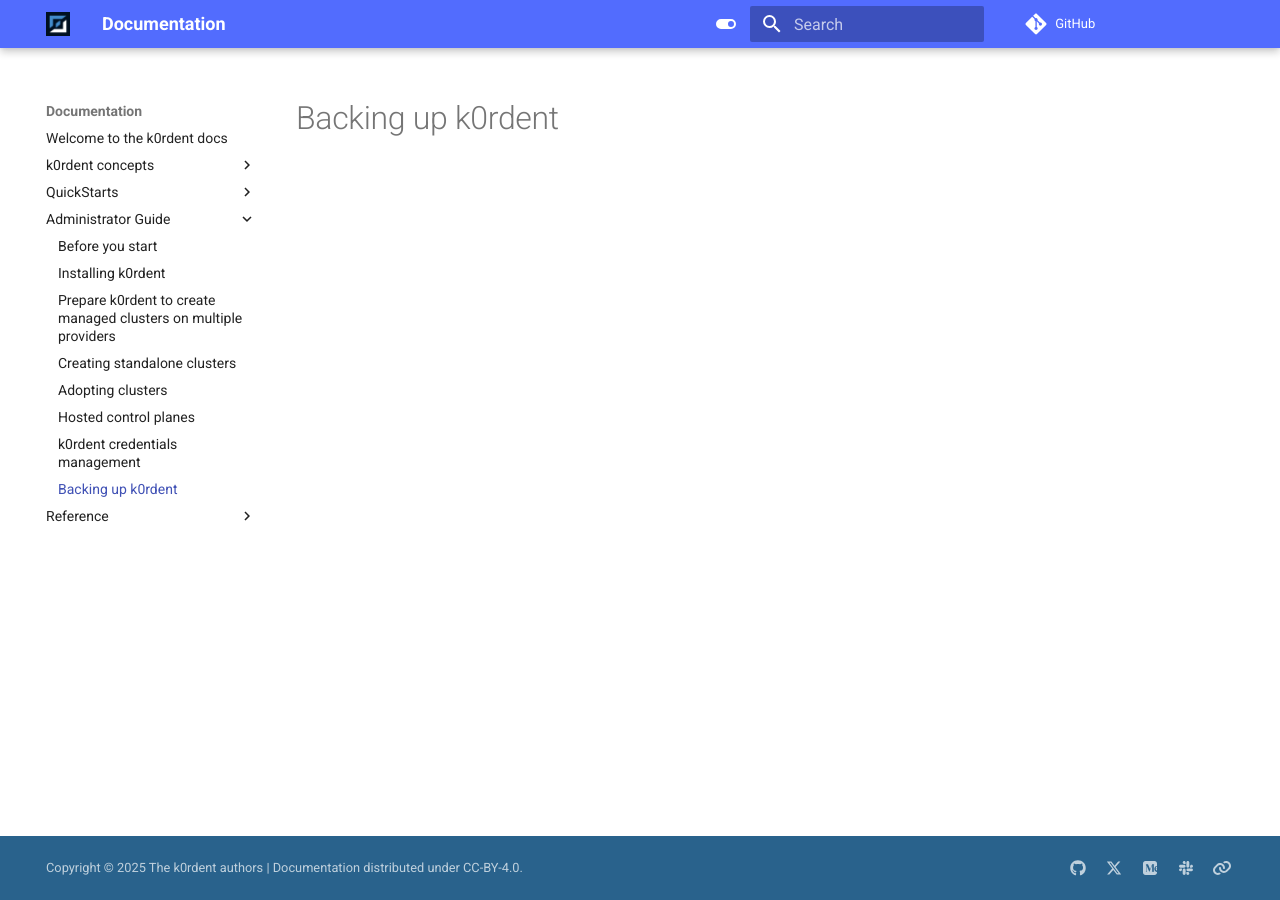
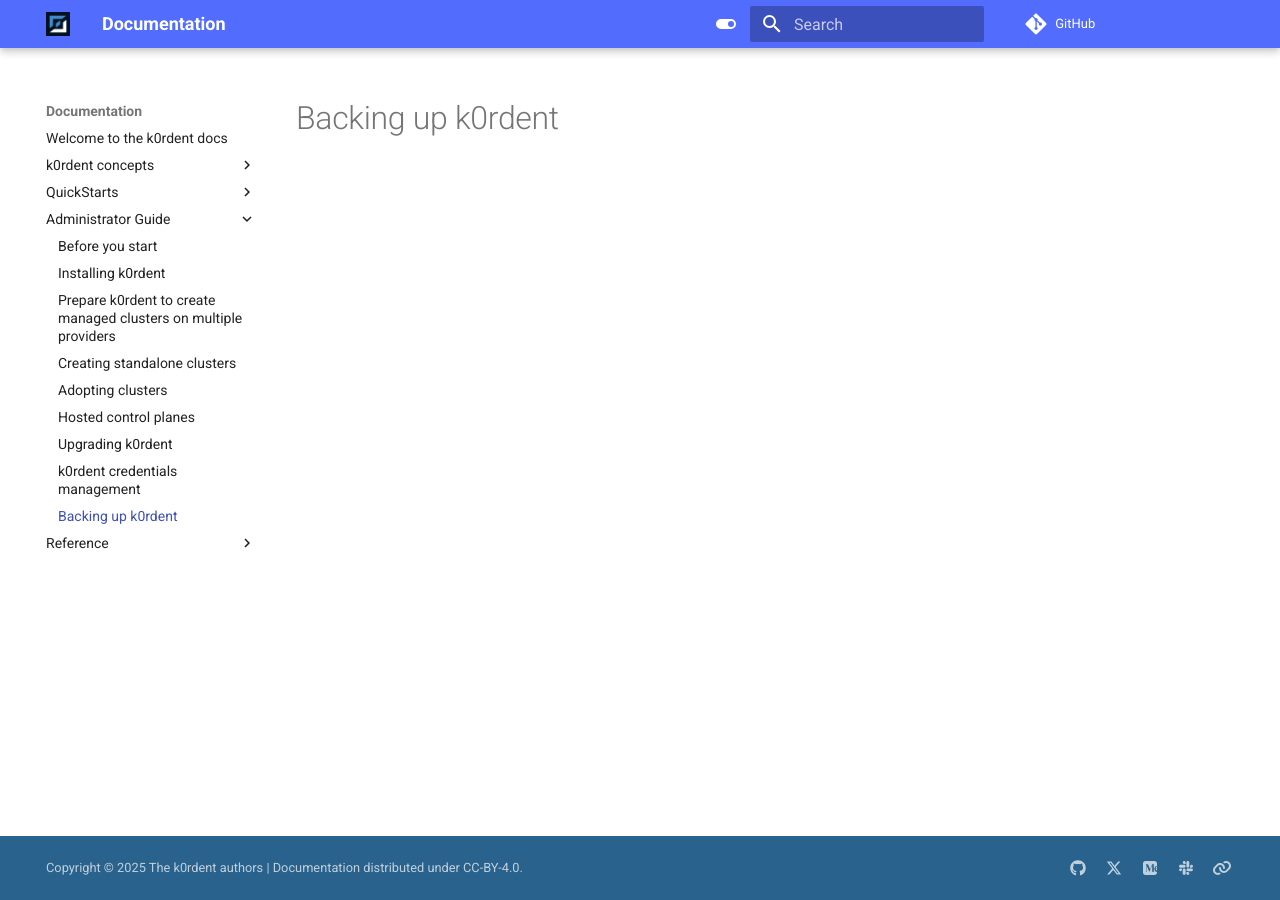
Before and after one commit to zerospiel/docs, an MkDocs documentation site: the page built from docs/admin-backup.md, in a window 1280 px wide. Built offline with MkDocs 1.6.1 and Material for MkDocs 9.7.7, drawn with Linux system fonts in a browser that asks for light colours; comment, search, counter and statistics services are not loaded; the version menu is left out.

Commit message:
adjust mkdocs.yml

```diff
--- a/mkdocs.yml
+++ b/mkdocs.yml
@@ -53,6 +53,7 @@
     - Creating standalone clusters: admin-creating-clusters.md
     - Adopting clusters: admin-adopting-clusters.md
     - Hosted control planes: admin-hosted-control-planes.md
+    - Upgrading k0rdent: admin-upgrading-k0rdent.md
     - k0rdent credentials management: admin-credentials.md
     - Backing up k0rdent: admin-backup.md
   - Reference:
```
